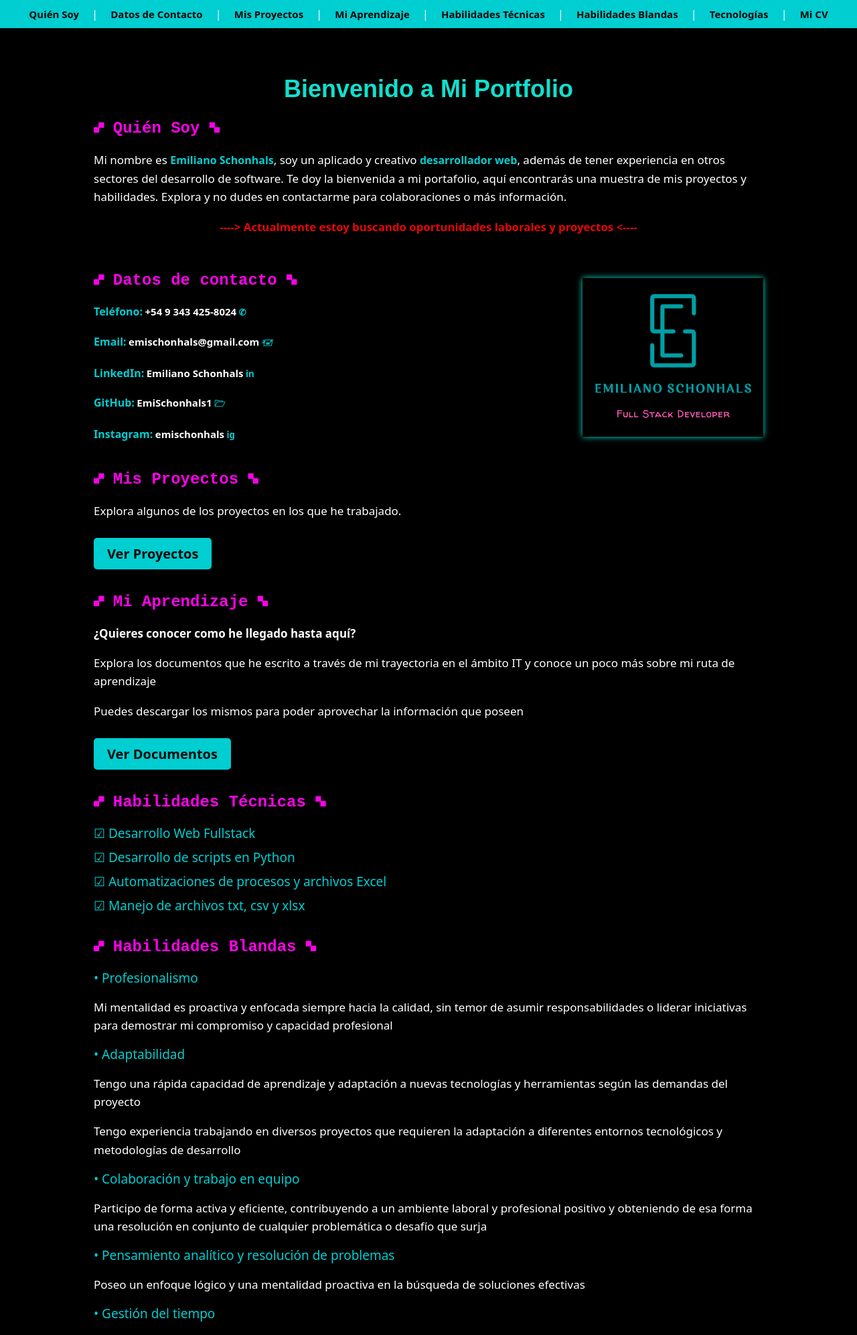
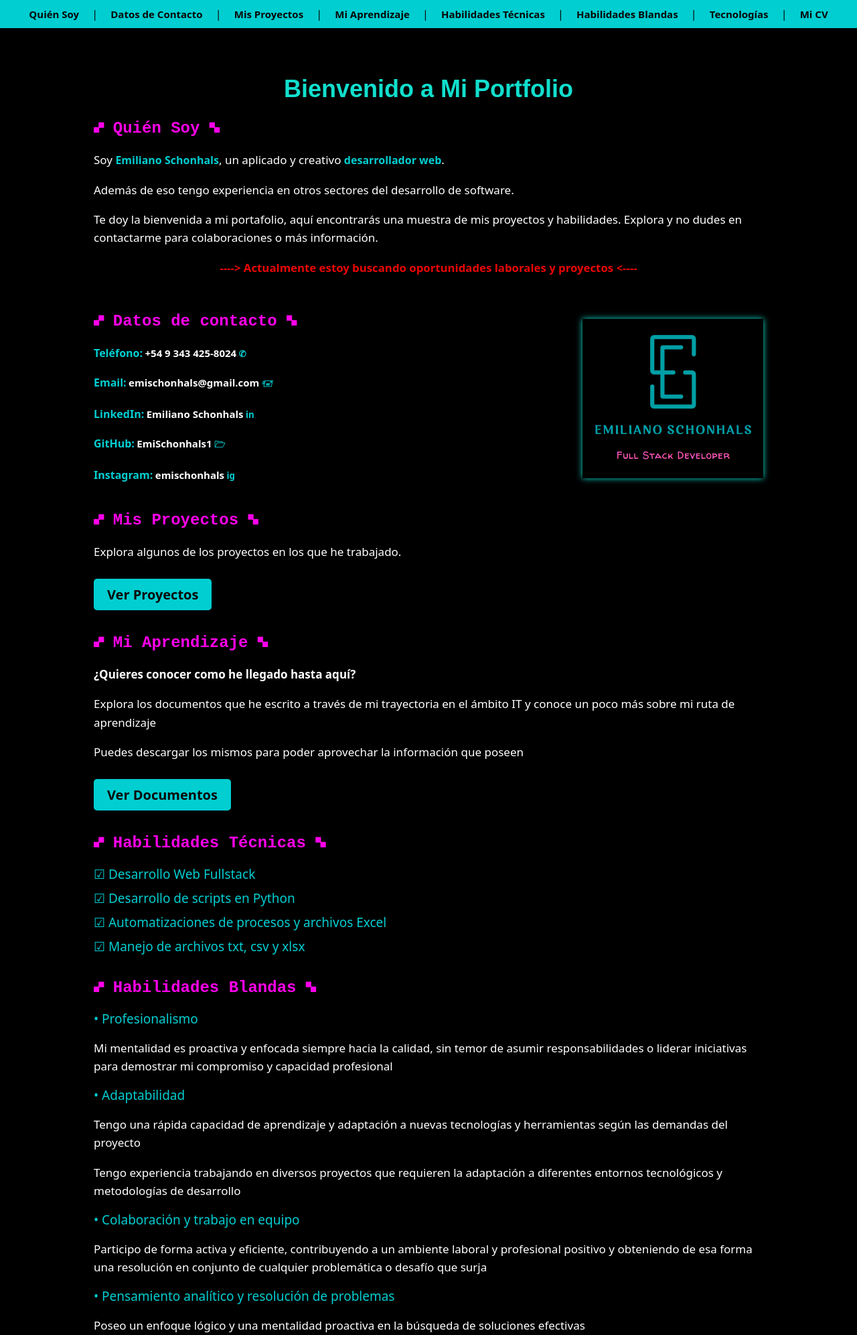
Before and after one commit to EmiSchonhals1/Mi-Portfolio-Web, a Django app: page / in a window 1280 px wide. Shown: the top 1993 px of the page at 67% size. Run offline with Django 4.2, Linux system fonts and the light colour scheme.

Commit message:
correccion de errores

```diff
--- a/projects/templates/index.html
+++ b/projects/templates/index.html
@@ -342,6 +342,7 @@
 <body>
     <!-- Barra de navegación -->
     <nav>
+        <!--Los enlaces con la clase scroll-section nos enviarán a sus respectivas secciones y los que no poseen esa clase nos enviarán a sus respectivas urls-->
         <a class="scroll-section" href="#quien-soy">Quién Soy</a>  |
         <a class="scroll-section" href="#datos-contacto">Datos de Contacto</a>  |
         <a href="{% url 'portfolio' %}">Mis Proyectos</a>  |
@@ -362,7 +363,9 @@
         <section id="quien-soy">
             <h2> 🙾 Quién Soy 🙿</h2>
             <!-- las etiquetas span permiten que lo que esté en ellas este resaltado como querramos, en este caso en color celeste, y las etiquetas strong sirven para poner en negrita-->
-            <p>Mi nombre es  <strong><span class="resaltado">Emiliano Schonhals</span></strong>, soy un aplicado y creativo <strong><span class="resaltado">desarrollador web</span></strong>, además de tener experiencia en otros sectores del desarrollo de software. Te doy la bienvenida a mi portafolio, aquí encontrarás una muestra de mis proyectos y habilidades. Explora y no dudes en contactarme para colaboraciones o más información.</p>
+            <p>Soy  <strong><span class="resaltado">Emiliano Schonhals</span></strong>, un aplicado y creativo <strong><span class="resaltado">desarrollador web</span></strong>. </p>
+            <p>Además de eso tengo experiencia en otros sectores del desarrollo de software.</p>
+            <p> Te doy la bienvenida a mi portafolio, aquí encontrarás una muestra de mis proyectos y habilidades. Explora y no dudes en contactarme para colaboraciones o más información.</p>
             <h4>----> Actualmente estoy buscando oportunidades laborales y proyectos <----</h4>
         </section>
 
@@ -471,6 +474,33 @@
     });
     </script>
 
+<!-- Animación de JS para la barra de navegación en la que se asegura que el color de fuentes y el fondo sean distintos una vez realizada la animacion -->
+<script>
+    document.addEventListener("DOMContentLoaded", function () {
+        var nav = document.querySelector("nav");
+        var navLinks = document.querySelectorAll("nav a");
+
+        var originalLinkColors = Array.from(navLinks).map(link => link.style.color);
+
+        window.addEventListener("scroll", function () {
+            var isPinkBackground = window.scrollY > 50;
+
+            nav.style.backgroundColor = isPinkBackground ? "#ff02ea" : "rgba(0, 206, 209, 1)";
+            nav.style.color = isPinkBackground ? "#00ced1" : "#070606";
+
+            navLinks.forEach(function (link, index) {
+                link.addEventListener("mouseover", function () {
+                    this.style.color = isPinkBackground ? "#00ced1" : "#ff02ea";
+                });
+                link.addEventListener("mouseout", function () {
+                    this.style.color = originalLinkColors[index];
+                });
+            });
+        });
+    });
+</script>
+
+<!--verifica si el enlace de la barra de navegacion nos enviara a una seccion o a una url-->
 <script>
     document.addEventListener("DOMContentLoaded", function() {
         var navLinks = document.querySelectorAll("nav a");
```
